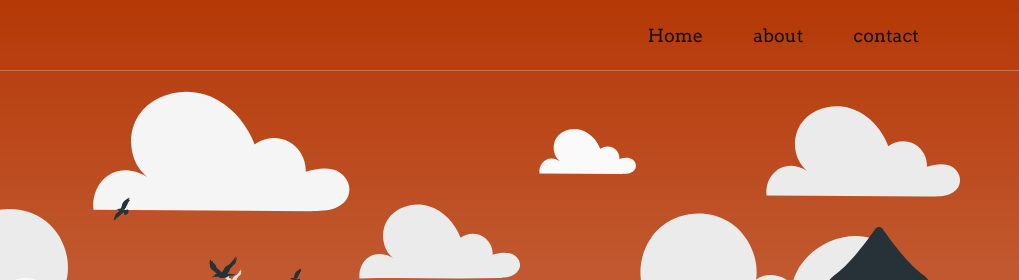
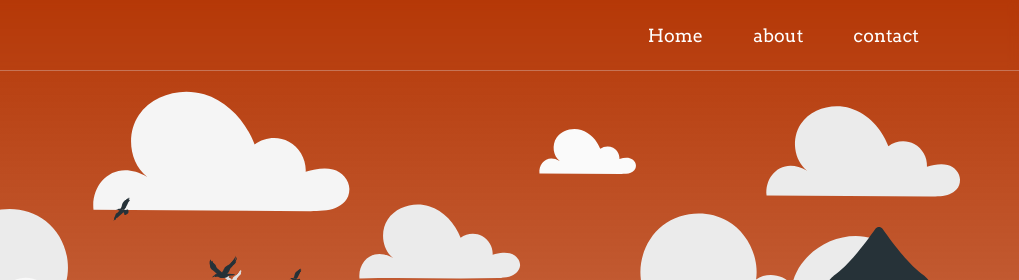
Before and after one commit to Ajith-NM/gsap_learning, a plain HTML site: page parallax/index.html in a window 1280 px wide. Shown: the top 280 px of the page, 261-1280 px from the left. Drawn offline with Linux system fonts and the light colour scheme; a web font is replaced by a local one.

Commit message:
change header style

```diff
--- a/parallax/style.css
+++ b/parallax/style.css
@@ -53,7 +53,7 @@ header ul li::after {
   left: 0;
   height: 2px;
   width: 0%;
-  background-color: rgb(198, 58, 42);
+  background-color: whitesmoke;
   border-radius: 8px;
   transition: 0.5s;
 }
@@ -67,7 +67,7 @@ header ul li a {
   font-weight: 400;
   font-size: 18px;
   text-decoration: none;
-  color: #111;
+  color: #fff;
 }
 
 .parallax img{
```
